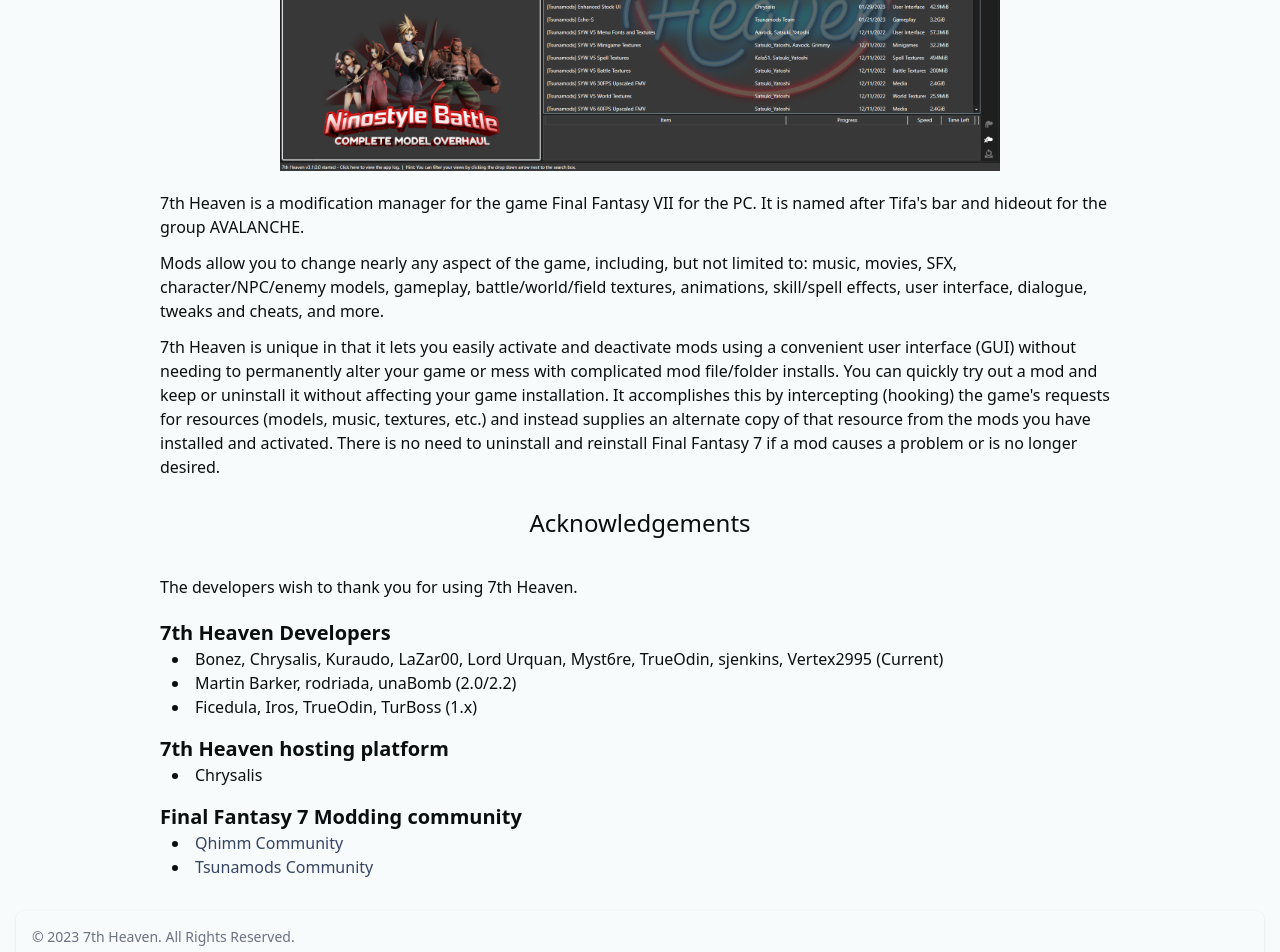
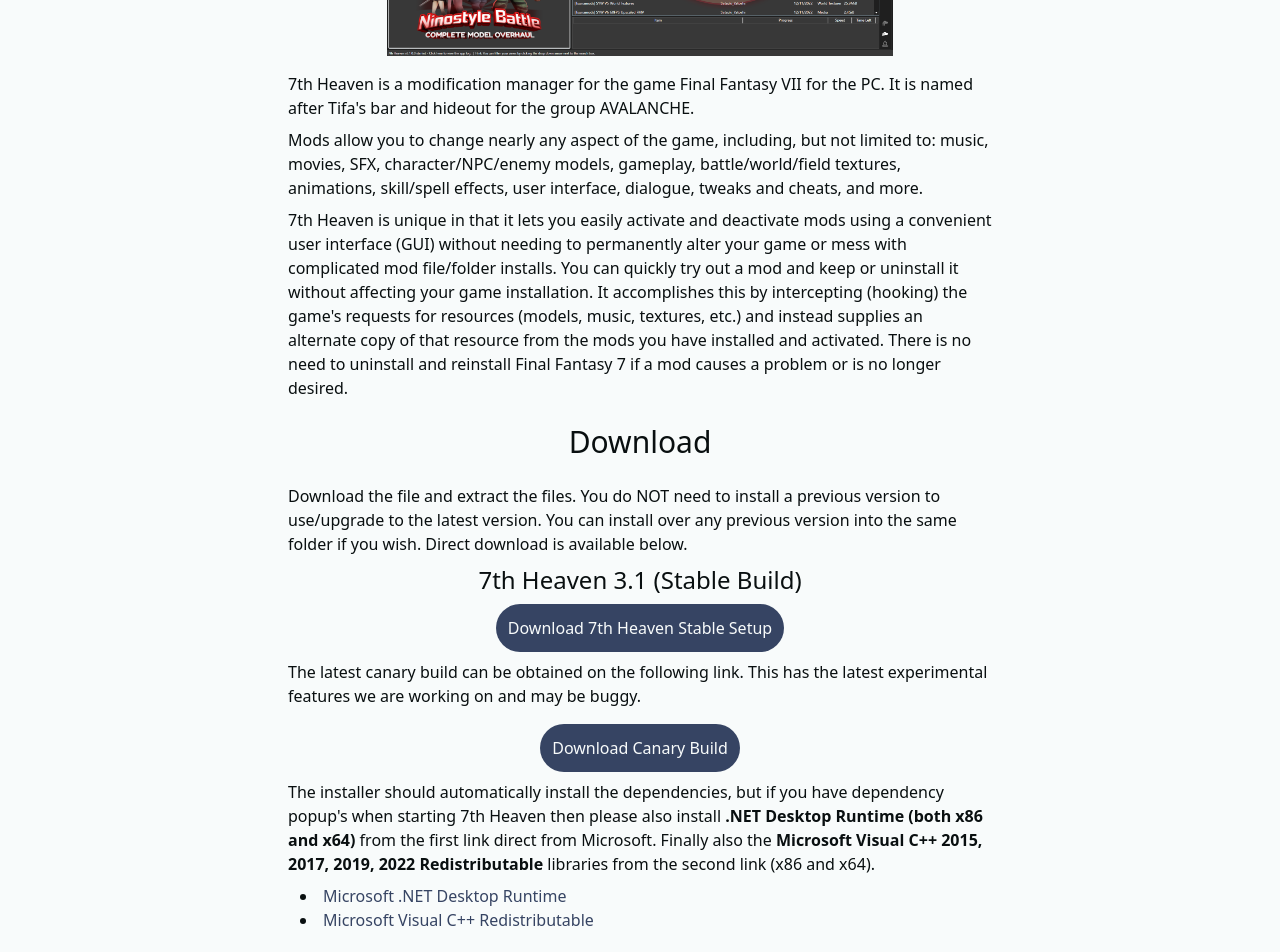
Before and after one commit to tangtang95/7th-heaven-site, a SvelteKit app: page / in a window 1280 px wide. Shown: the part 360-1312 px from the top of the page. Built offline with nearby package versions, Linux system fonts and the light colour scheme.

Commit message:
feat: add download section and fix styles

```diff
--- a/src/app.css
+++ b/src/app.css
@@ -22,6 +22,10 @@
     h4 {
         @apply text-xl;
     }
+
+    p {
+        @apply my-2;
+    }
 }
 
 @tailwind components;
--- a/src/components/acknoledgements.svelte
+++ b/src/components/acknoledgements.svelte
@@ -37,9 +37,9 @@
     ];
 </script>
 
-<h3 class="py-4 text-center">Acknowledgements</h3>
+<h2 class="py-4 text-center">Acknowledgements</h2>
 <div class="flex flex-col py-2">
-    <p class="my-3">The developers wish to thank you for using 7th Heaven.</p>
+    <p>The developers wish to thank you for using 7th Heaven.</p>
     {#each acks as ack}
         <div class="py-2">
             <h4 class="font-semibold">{ack.title}</h4>
@@ -47,10 +47,7 @@
                 {#each ack.list as ackList}
                     <li class="pl-3">
                         {#if ackList.link}
-                            <a
-                                class="text-primary hover:underline dark:text-accent"
-                                href={ackList.link}>{ackList.content}</a
-                            >
+                            <a href={ackList.link}>{ackList.content}</a>
                         {:else}
                             {ackList.content}
                         {/if}
--- /dev/null
+++ b/src/components/button.svelte
@@ -0,0 +1,7 @@
+<button
+    type="button"
+    class={`focus:ring-5 mt-2 rounded-full bg-primary p-3 text-white hover:-translate-y-1 hover:bg-accent hover:transition-all focus:ring-secondary ${$$props.class}`}
+    on:click
+>
+    <slot />
+</button>
--- /dev/null
+++ b/src/components/download.svelte
@@ -0,0 +1,37 @@
+<script>
+    import Button from './button.svelte';
+</script>
+
+<h2 class="py-4 text-center">Download</h2>
+
+<p>
+    Download the file and extract the files. You do NOT need to install a previous version to
+    use/upgrade to the latest version. You can install over any previous version into the same
+    folder if you wish. Direct download is available below.
+</p>
+<div class="text-center">
+    <h3>7th Heaven 3.1 (Stable Build)</h3>
+    <a href="">
+        <Button>Download 7th Heaven Stable Setup</Button>
+    </a>
+</div>
+<p>
+    The latest canary build can be obtained on the following link. This has the latest experimental
+    features we are working on and may be buggy.
+</p>
+<div class="text-center">
+    <a href="">
+        <Button class="p-2">Download Canary Build</Button>
+    </a>
+</div>
+<p>
+    The installer should automatically install the dependencies, but if you have dependency popup's
+    when starting 7th Heaven then please also install <b>.NET Desktop Runtime (both x86 and x64)</b>
+    from the first link direct from Microsoft. Finally also the
+    <b>Microsoft Visual C++ 2015, 2017, 2019, 2022 Redistributable</b>
+    libraries from the second link (x86 and x64).
+</p>
+<ul class="list-inside list-disc pl-3">
+    <li><a href="">Microsoft .NET Desktop Runtime</a></li>
+    <li><a href="">Microsoft Visual C++ Redistributable</a></li>
+</ul>
--- a/src/components/home.svelte
+++ b/src/components/home.svelte
@@ -1,20 +1,18 @@
-<div class="flex flex-col items-center">
-    <h1>7th Heaven</h1>
-    <h3>The Ultimate Mod Manager for Final Fantasy VII PC</h3>
-    <img class="w-9/10 px-10 py-2 xl:w-5/6" src="/7th-heaven-home.png" alt="7th Heaven" />
-</div>
+<h1 class="text-center">7th Heaven</h1>
+<h3 class="text-center">The Ultimate Mod Manager for Final Fantasy VII PC</h3>
+<img class="w-9/10 m-auto px-10 py-2 xl:w-5/6" src="/7th-heaven-home.png" alt="7th Heaven" />
 
 <div>
-    <p class="my-3">
+    <p>
         7th Heaven is a modification manager for the game Final Fantasy VII for the PC. It is named
         after Tifa's bar and hideout for the group AVALANCHE.
     </p>
-    <p class="my-3">
+    <p>
         Mods allow you to change nearly any aspect of the game, including, but not limited to:
         music, movies, SFX, character/NPC/enemy models, gameplay, battle/world/field textures,
         animations, skill/spell effects, user interface, dialogue, tweaks and cheats, and more.
     </p>
-    <p class="my-3">
+    <p>
         7th Heaven is unique in that it lets you easily activate and deactivate mods using a
         convenient user interface (GUI) without needing to permanently alter your game or mess with
         complicated mod file/folder installs. You can quickly try out a mod and keep or uninstall it
--- a/src/routes/+page.svelte
+++ b/src/routes/+page.svelte
@@ -1,14 +1,24 @@
 <script>
-    import Acknoledgements from "../components/acknoledgements.svelte";
-import Home from "../components/home.svelte";
-
+    import Acknoledgements from '../components/acknoledgements.svelte';
+    import Download from '../components/download.svelte';
+    import Home from '../components/home.svelte';
 </script>
 
-<div class="px-5 xl:px-40">
-    <section id=home>
-        <Home/>
+<div class="px-5 xl:px-72">
+    <section id="home">
+        <Home />
     </section>
-    <section id=acknowledgements>
+    <section id="download">
+        <Download />
+    </section>
+    <section id="acknowledgements">
         <Acknoledgements />
     </section>
 </div>
+
+<style lang="postcss">
+    div :global(a) {
+        @apply text-primary dark:text-accent;
+        @apply hover:underline;
+    }
+</style>
```
